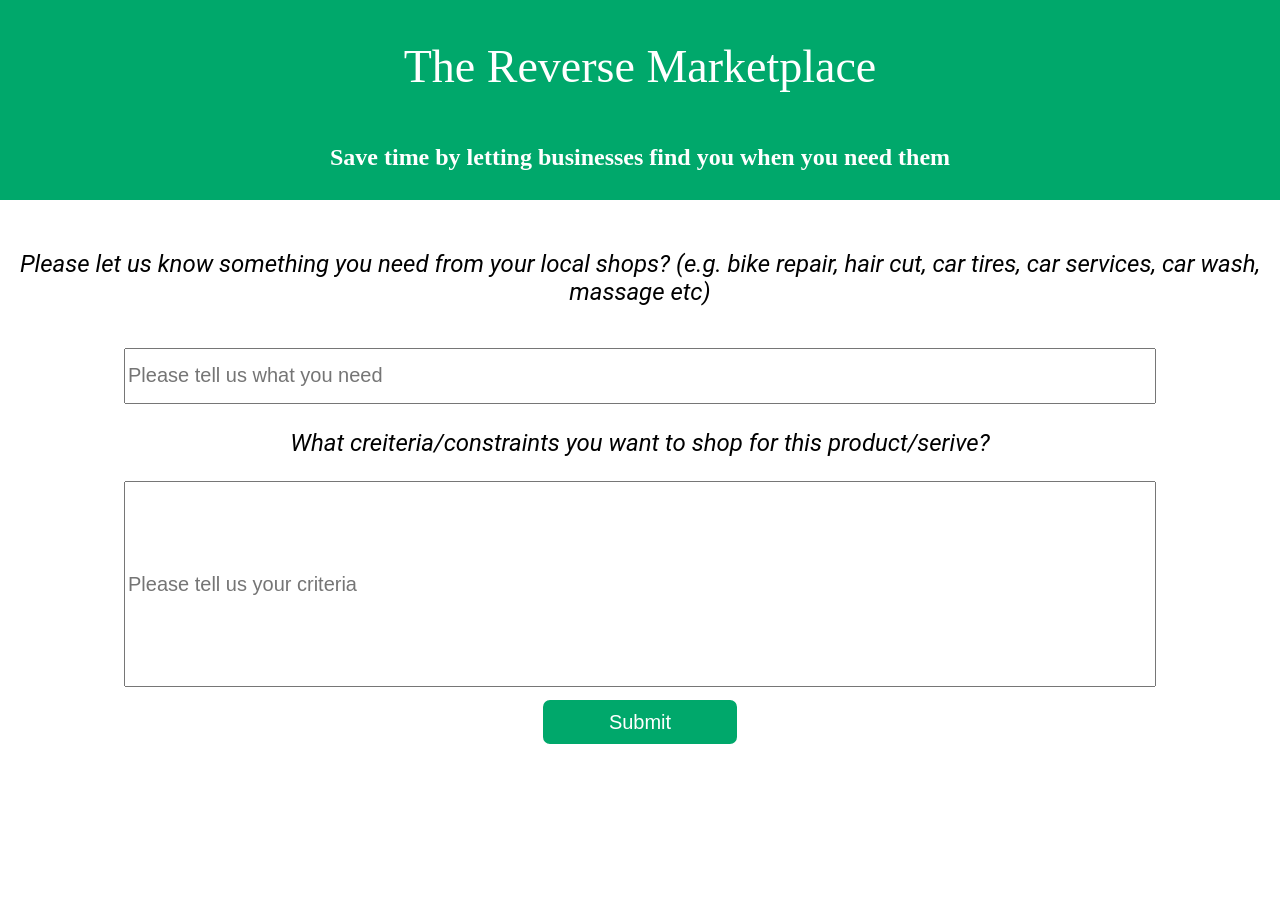
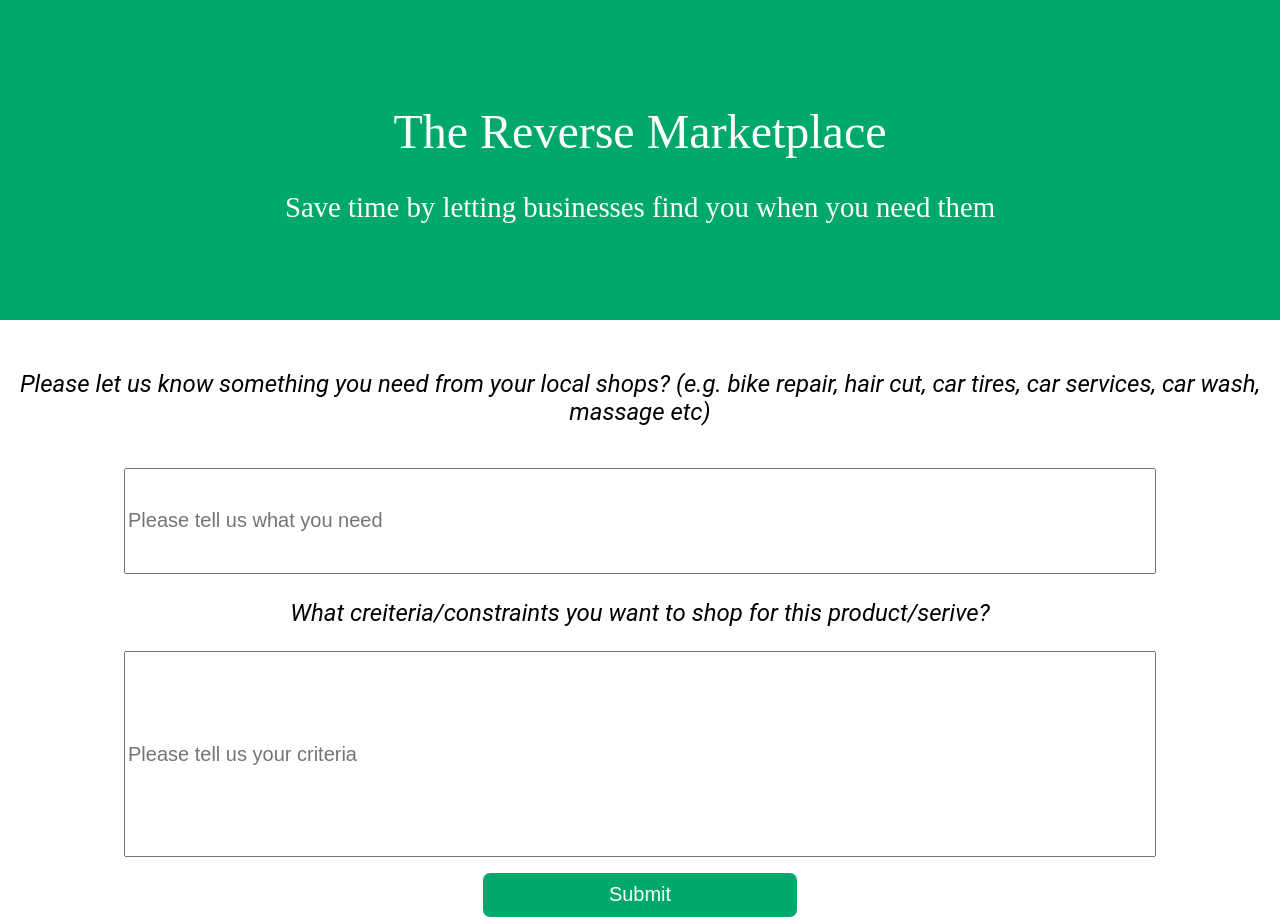
Before and after one commit to dunchadhn/Consumer_MVP_1.0, a plain HTML site: page consumerEntryDoubleBox.html in a window 1280 px wide. Before the commit the page ends 800 px from the top, so only its background shows below. Drawn offline with Linux system fonts and the light colour scheme.

Commit message:
Collapsing css files

```diff
--- a/consumerEntryDoubleBox.html
+++ b/consumerEntryDoubleBox.html
@@ -9,7 +9,7 @@
     <link rel="icon" type="image/png" href="images/favicon-16x16.png" sizes="16x16" />
     <link href="https://fonts.googleapis.com/css?family=Source+Sans+Pro|Bevan|Anton" rel="stylesheet">
 <!--     <link href='https://fonts.googleapis.com/css?family=Bevan' rel='stylesheet'> -->
-    <link rel="stylesheet" href="css/consumerEntryDoubleBox.css"/>
+    <link rel="stylesheet" href="css/consumer.css"/>
   </head>
 
   <body>
@@ -26,7 +26,7 @@
  		</div>
  		<div class= "inputbottom">
  		<form> <br>
-  			<input type="text" name="input"  placeholder="Please tell us what you need" vertical-align= "top" size="45" minlength="10" maxlength="100"><br>
+  			<input type="text3" name="input"  placeholder="Please tell us what you need" vertical-align= "top" size="45" minlength="10" maxlength="100"><br>
         <div class= "textbottom">
             <p> What creiteria/constraints you want to shop for this product/serive? </p>
         </div>
--- a/css/consumerEntrySingleBox.css
+++ b/css/consumer.css
@@ -7,7 +7,6 @@ html, body {
   font-family: 'Montserrat';
   font-size: 16px;
   position: relative;
-
 }
 
 header {
@@ -24,7 +23,6 @@ header {
   position: relative;
 
 }
-
 
 header h1 {
   color: white;
@@ -54,8 +52,8 @@ header h2 {
   text-align: center;
   font-weight: normal;
   justify-content: center;
-  font-size: 24px;
-  color:white;
+  font-size: 150%;
+  color: white;
 }
 
 
@@ -74,7 +72,7 @@ header h2 {
   text-align: center;
   margin-top: 2%;
   font-family: 'Roboto';
-  font-size: 24px;
+  font-size: 150%;
   font-style: italic;
 
 }
@@ -87,7 +85,21 @@ header h2 {
 input[type=text] {
     height: 250px;
     vertical-align: top;
-    font-size: 20px;
+    font-size: 125%;
+    width: 80%;
+}
+
+input[type=text2] {
+    height: 200px;
+    vertical-align: top;
+    font-size: 125%;
+    width: 80%;
+}
+
+input[type=text3] {
+    height: 100px;
+    vertical-align: top;
+    font-size: 125%;
     width: 80%;
 }
 
@@ -99,10 +111,64 @@ input[type=submit] {
     border-radius: 10px;
     height: 50px;
     width: 25%;
-    font-size: 20px;
+    font-size: 125%;
 }
 
 input[type=submit]:active {
     background: white;
     color: #00A86B;
 }
+
+.bottom_table {
+    margin-top: 1%;
+}
+
+.top_table {
+    background-size: cover;
+    background-position: center;
+    background-color: #00A86B;
+}
+
+.topRowEntry {
+    font-family: 'Roboto';
+    color: white;
+    font-size: 200%;
+    background-color: #00A86B;
+}
+
+.blankEntry {
+    font-family: 'Roboto';
+    color: #00A86B;
+    font-size: 200%;
+    background-color: #00A86B;
+
+}
+
+.subRowEntry {
+    font-family: 'Roboto';
+    color: black;
+    font-size: 150%;
+    background-color: white;
+}
+
+button {
+    background-color: white;
+    border: solid;
+    border-color: black;
+    border-radius: 8%;
+    color: black;
+    text-align: center;
+    text-decoration: none;
+    font-size: 125%;
+}
+
+button:hover {
+    cursor: pointer;
+}
+
+.message {
+    font-family: 'Roboto';
+    color: black;
+    font-size: 125%;
+    margin-left: 5%;
+}
--- a/css/consumerEntryDoubleBox.css
+++ /dev/null
@@ -1,101 +0,0 @@
-html, body {
-  margin:0px;
-  background-color: white;
-  width: 100%;
-  height: 100%;
-
-}
-
-header {
-  color: white;
-  background-color: #00A86B ;
-  background-size: cover;
-  background-position: center;
-  height: 200px;
-  position: relative;
-  display: flex;
-  flex-direction: column;
-  align-items: center;
-  justify-content: center;
-}
-
-
-header h1 {
-  color: white;
-  max-width: 780px;
-  text-align: center;
-  font-weight: normal;
-  vertical-align: center;
-  font-size: 46px;
-}
-
-.sub {
-  max-width: 100%;
-  margin-top: 20px;
-  font-family: 'Roboto';
-  text-align: center;
-  font-weight: normal;
-  justify-content: center;
-  font-size: 24px;
-  color:white;
-}
-
-
-.bottom2{
-  text-align: center;
-  display: flex;
-  flex-direction: column;
-  background-color: white;
-  background-size: cover;
-  width: 100%;
-  height: 600px;
-  margin: 0px;
-}
-
-.textbottom{
-  text-align: center;
-  margin-top: 2%;
-  font-family: 'Roboto';
-  font-size: 24px;
-  font-style: italic;
-
-}
-
-.inputbottom{
-  height: 400px;
-  vertical-align: top;
-}
-
-input[type=text] {
-    /*margin-top: 50px;*/
-    height: 50px;
-    vertical-align: top;
-    font-size: 20px;
-    width: 80%;
-}
-
-input[type=text2] {
-    /*margin-top: 50px;*/
-    height: 200px;
-    vertical-align: top;
-    font-size: 20px;
-    width: 80%;
-}
-
-
-
-input[type=submit] {
-    margin-top: 10px;
-    color: white;
-    background: #00A86B;
-    border: solid;
-    border-radius: 10px;
-    height: 50px;
-    width: 200px;
-    font-size: 20px;
-}
-
-input[type=submit]:active {
-    background: white;
-    color: #00A86B;
-}
--- a/css/consumerLandingPage.css
+++ /dev/null
@@ -1,80 +0,0 @@
-body {
-  margin:0px;
-}
-
-header {
-  color: black;
-  background-image: linear-gradient(rgba(0, 0, 0, .3), rgba(0, 0, 0, .3)), url('../images/customer1.jpeg');
-  background-size: cover;
-  background-position: center;
-  height: 800px;
-  position: relative;
-  display: flex;
-  flex-direction: column;
-  align-items: center;
-  justify-content: center;
-}
-
-header h1 {
-  max-width: 780px;
-  font-family: 'Montserrat';
-  text-align: center;
-  font-weight: normal;
-  font-size: 72px;
-  color:white;
-  margin-top: 0px;
-  margin: 10px;
- /* z-index: 1;*/
-}
-
-.sub {
-  max-width: 780px;
-  margin-top: 0px;
-  font-family: 'Montserrat';
-  text-align: center;
-  font-weight: normal;
-  font-size: 38px;
-  color:white;
-}
-
-#top{
-  display: flex;
-  align-items: center;
-  flex-direction: column;
-}
-
-.mailinput{
-  margin-top: 60px;
-  height: 40px;
-  font-size: 20px;
-  font-color:grey;
-  border-radius: 13px;
-  margin-bottom: 0px;
-  text-align: center;
-  font-style: italic;
-}
-
-
-#btn {
-  /*-webkit-border-radius: 13;*/
- /* -moz-border-radius: 0;*/
-  border-radius: 13px;
-  border-color: none;
-  border-width: 0px;
-  font-family: Montserrat;
-  color: #ffffff;
-  font-size: 30px;
-  background: #d93434;
-  padding: 10px 20px 10px 20px;
-  text-decoration: none;
-  margin-top: 0px;
-  align-items: center;
-  justify-content: center;
-  display: flex;
-}
-
-#btn:hover {
-  background: #fc3c3c;
-  text-decoration: none;
-
-}
--- a/css/consumerListing.css
+++ /dev/null
@@ -1,82 +0,0 @@
-body {
-    margin: 0px;
-    font-size: 16px;
-    background-size: cover;
-    background-position: center;
-}
-
-header {
-    color: #00A86B;
-    font-size: 16px;
-    height: 20%;
-    position: relative;
-    display: flex;
-    flex-direction: column;
-    justify-content: center;
-    background-color: #00A86B;
-}
-
-h1 {
-    color: #00A86B;
-    font-family: 'Roboto';
-    text-align: left;
-    font-weight: normal;
-    vertical-align: center;
-    font-size: 300%;
-    color:white;
-    margin-left: 3%;
-}
-
-.bottom_table {
-    margin-top: 1%;
-}
-
-.top_table {
-    background-size: cover;
-    background-position: center;
-    background-color: #00A86B;
-}
-
-.top {
-    font-family: 'Roboto';
-    color: white;
-    font-size: 200%;
-    background-color: #00A86B;
-}
-
-.blank {
-    font-family: 'Roboto';
-    color: #00A86B;
-    font-size: 200%;
-    background-color: #00A86B;
-
-}
-
-.sub {
-    font-family: 'Roboto';
-    color: black;
-    font-size: 150%;
-    background-color: white;
-}
-
-button {
-    background-color: white;
-    border: solid;
-    border-color: black;
-    border-radius: 8%;
-    color: black;
-    text-align: center;
-    text-decoration: none;
-    font-size: 125%;
-}
-
-button:hover {
-    cursor: pointer;
-}
-
-p {
-    font-family: 'Roboto';
-    color: black;
-    font-size: 125%;
-    margin-left: 5%;
-}
--- a/css/businessLandingPage.css
+++ b/css/landingPage.css
@@ -1,4 +1,3 @@
-
 body {
   margin:0px;
 }
@@ -55,7 +54,6 @@ header h1 {
   font-style: italic;
 }
 
-
 #btn {
   /*-webkit-border-radius: 13;*/
  /* -moz-border-radius: 0;*/
```
Also changed, not shown: businessLandingPage.html (+2 -2 lines), consumerEntrySingleBox.html (+1 -1 lines), consumerLandingPage.html (+3 -2 lines), consumerListing.html (+15 -15 lines).
